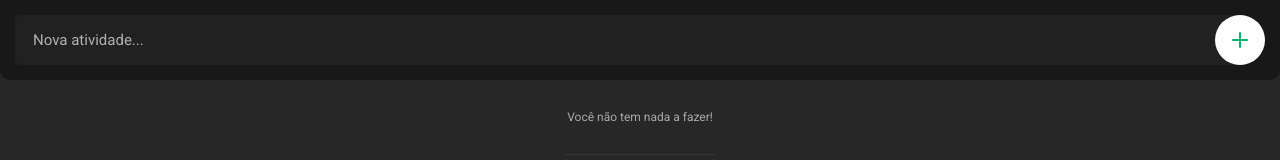
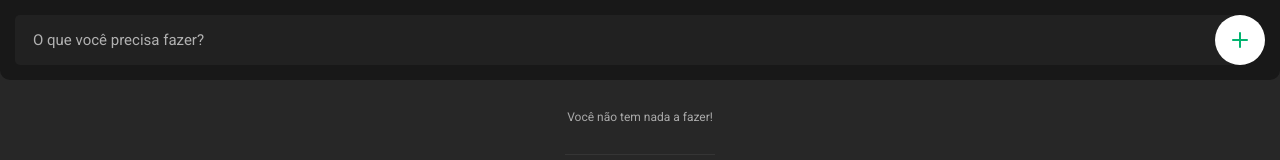
Before and after one commit to Douglaslt17/To-do_List, a plain HTML site: page index.html in a window 1280 px wide. Shown: the top 160 px of the page. Drawn offline with Linux system fonts and the light colour scheme.

Commit message:
Atualizei o placeholder do input

```diff
--- a/index.html
+++ b/index.html
@@ -22,7 +22,7 @@
 
 <body>
     <header>
-        <input type="text" placeholder="Nova atividade..." id="item">
+        <input type="text" placeholder="O que você precisa fazer?" id="item">
         <button id="add">
             <svg version="1.1" id="Layer_1" xmlns="http://www.w3.org/2000/svg" xmlns:xlink="http://www.w3.org/1999/xlink"
                 x="0px" y="0px" viewBox="0 0 16 16" style="enable-background:new 0 0 16 16;" xml:space="preserve"></style>
```
